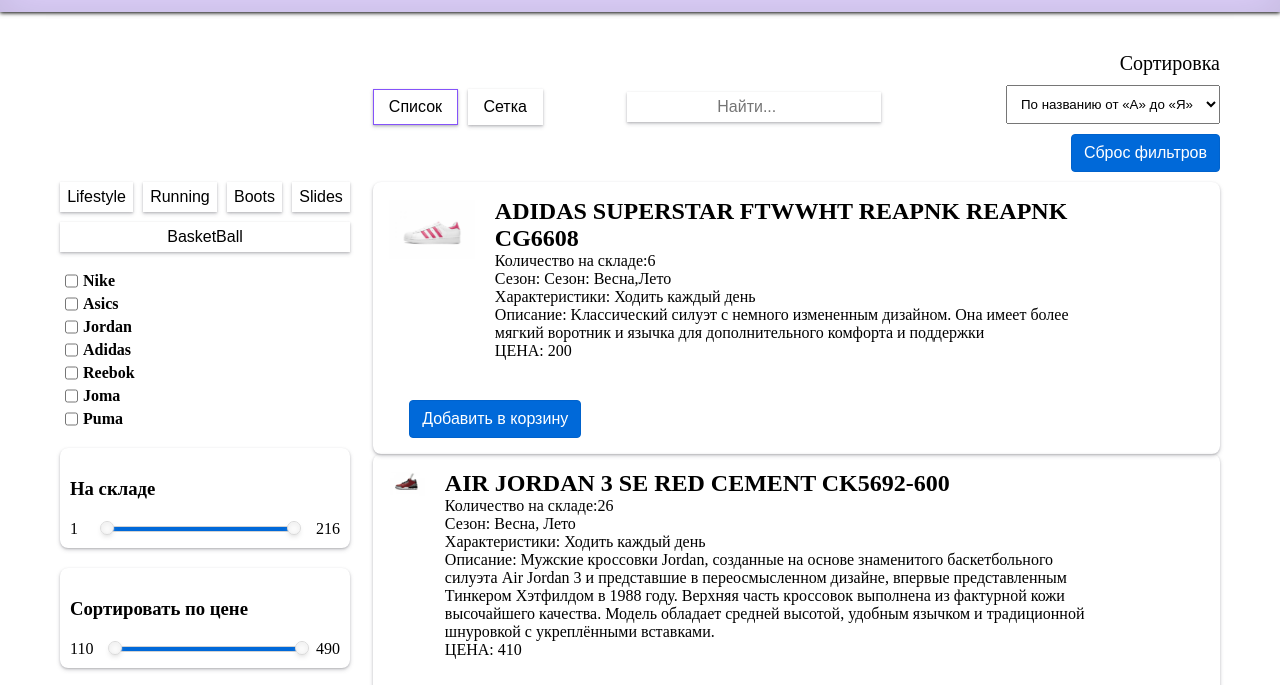
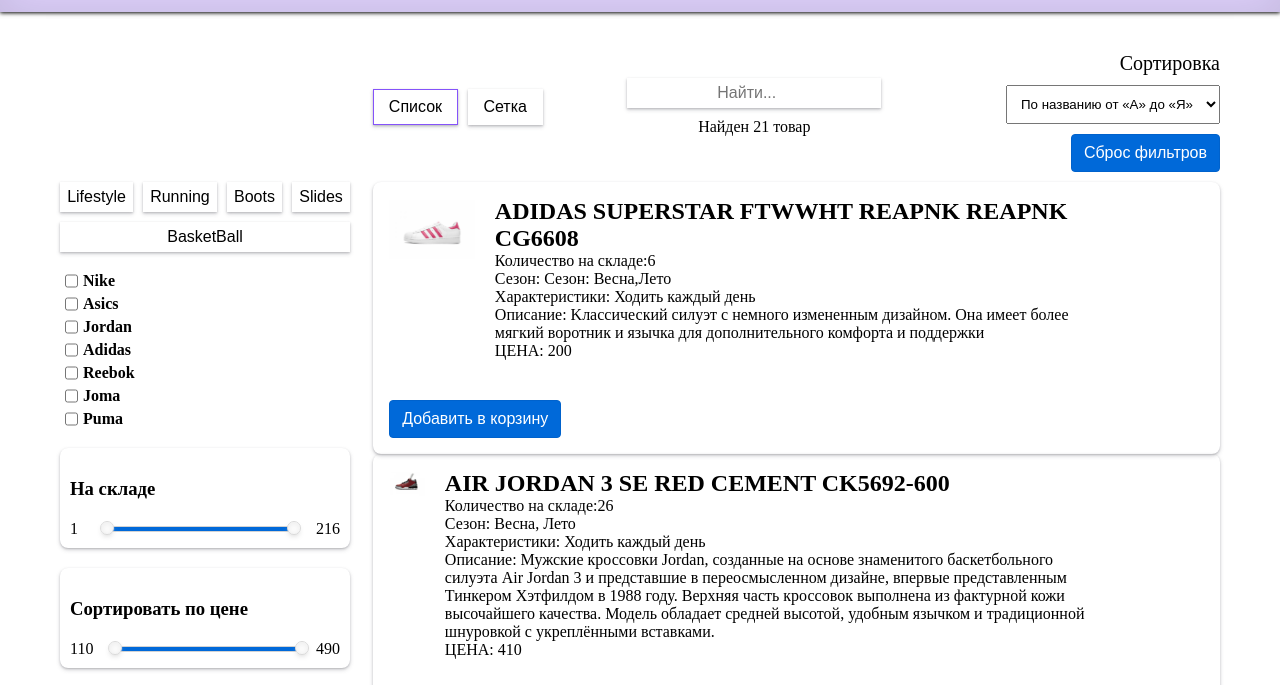
Before and after one commit to Arzhanik-Anastasia/online-stor, a website built with webpack: page src/index.html in a window 1280 px wide. Shown: the part 98-783 px from the top of the page. Built offline with nearby package versions, Linux system fonts and the light colour scheme.

Commit message:
fix: fix grid layout styles

```diff
--- a/src/components/app/controls/homePage/filterController.ts
+++ b/src/components/app/controls/homePage/filterController.ts
@@ -90,7 +90,26 @@
     });
   }
 
-  public changeLayout(layout: string): void {
+  public getCurrentLayout():string {
+    return JSON.parse(localStorage.getItem('layot') as string) ?? 'list';
+  }
+
+  private setCurrentLayout(layot: string | null): void {
+    localStorage.setItem('layot', JSON.stringify(layot));
+  }
+
+  public setLayoutActiveBtn(layot: string | null): void {
+    const layoutBtns = document.querySelectorAll('.layout__btn') as NodeListOf<Element>;
+    layoutBtns.forEach((btnEl) => {
+      btnEl.classList.remove('active');
+      if (btnEl.getAttribute('data-display') === layot) {
+        btnEl.classList.add('active');
+      }
+    });
+  }
+
+  public changeLayout(layout: string | null): void {
+    this.setCurrentLayout(layout);
     const productList = document.querySelector('.product__list') as HTMLDivElement;
     if (layout === 'grid') {
       productList.classList.add('list__grid-layout');
--- a/src/components/app/controls/homePage/homePageController.ts
+++ b/src/components/app/controls/homePage/homePageController.ts
@@ -1,6 +1,7 @@
 import { IFilters, IProduct } from '../../../../types';
 import { ProductCard } from '../../view/productCard/productCard';
 import { FilterController } from './filterController';
+import { declOfNum } from '../services/services';
 import data from '../../../../data';
 
 export class HomePageController {
@@ -26,11 +27,15 @@
   public renderList(): void {
     const productListNode = document.querySelector('.product__list') as HTMLDivElement;
     productListNode.innerHTML = '';
+    this.changeCountOfFilteredProduct();
     if (this.filteredProduct.length > 0) {
       productListNode.append(...this.renderAllProduct());
     } else {
       productListNode.textContent = 'Совпадений не найдено';
     }
+    const layot = this.filterController.getCurrentLayout() as string;
+    this.filterController.changeLayout(layot);
+    this.filterController.setLayoutActiveBtn(layot);
   }
 
   public sortCards():void {
@@ -62,4 +67,12 @@
     this.sortCards();
     this.renderList();
   }
+
+  private changeCountOfFilteredProduct(): void {
+    const count = this.filteredProduct.length;
+    const countWrapper = document.querySelector('.filtered-product__count') as HTMLDivElement;
+    if (count > 0) { countWrapper.textContent = `${declOfNum(['Найден', 'Найдено', 'Найдены'], count, ['товар', 'товара', 'товаров'])}`; } else {
+      countWrapper.textContent = '';
+    }
+  }
 }
--- a/src/components/app/controls/homePage/homePageListener.ts
+++ b/src/components/app/controls/homePage/homePageListener.ts
@@ -162,10 +162,9 @@
     const layoutBtns = document.querySelectorAll('.layout__btn') as NodeListOf<Element>;
     layoutBtns.forEach((btn) => {
       btn.addEventListener('click', (e: Event) => {
-        layoutBtns.forEach((btnEl) => { btnEl.classList.remove('active'); });
-        (e.target as HTMLButtonElement).classList.add('active');
         const layout = (e.target as HTMLButtonElement).getAttribute('data-display') as string;
         this.filtersController.changeLayout(layout);
+        this.filtersController.setLayoutActiveBtn(layout);
       });
     });
   }
--- a/src/components/app/controls/services/services.ts
+++ b/src/components/app/controls/services/services.ts
@@ -31,3 +31,10 @@
   const idProduct:number = +path.split('=')[1];
   return idProduct;
 }
+
+export function declOfNum(verb: string[], numb: number, titles: string[]): string {
+  const cases = [2, 0, 1, 1, 1, 2];
+  return `${verb[(numb % 100 > 4 && numb % 100 < 20) ? 2 : cases[(numb % 10 < 5) ? numb % 10 : 5]]}
+  ${numb}
+  ${titles[(numb % 100 > 4 && numb % 100 < 20) ? 2 : cases[(numb % 10 < 5) ? numb % 10 : 5]]}`;
+}
--- a/src/components/app/view/productCard/productCard.css
+++ b/src/components/app/view/productCard/productCard.css
@@ -42,7 +42,6 @@
 .product__buy,
 .product__to-chart {
     text-align: center;
-    white-space: nowrap;
     vertical-align: middle;
     border: 1px solid transparent;
     padding: 0.375rem 0.75rem;
@@ -54,7 +53,7 @@
     background-color: #0069d9;
     border-color: #0062cc;
     cursor: pointer;
-    margin: 40px 0 0 20px;
+    margin-top: 40px;
 }
 
 .item__grid-layout {
--- a/src/components/app/view/productList/productList.css
+++ b/src/components/app/view/productList/productList.css
@@ -4,7 +4,7 @@
 
 .list__grid-layout {
     display: grid;
-    grid-template-columns: repeat(4, 25%);
+    grid-template-columns: repeat(4, 23%);
     grid-template-rows: auto;
     gap: 2vmin;
 }
--- a/src/components/app/view/searchBar/searchBar.css
+++ b/src/components/app/view/searchBar/searchBar.css
@@ -1,6 +1,8 @@
 .search__bar {
     width: 30%;
     display: flex;
+    flex-direction: column;
+    gap: 10px;
     align-items: center;
     justify-content: center;
 }
--- a/src/components/app/view/searchBar/searchBar.ts
+++ b/src/components/app/view/searchBar/searchBar.ts
@@ -10,6 +10,7 @@
   private renderBlock():void {
     this.element.innerHTML = `
             <input type="search" placeholder="Найти..." class="search__input">
+            <div class="filtered-product__count"></div>
         `;
   }
 }
--- a/src/data.ts
+++ b/src/data.ts
@@ -298,7 +298,7 @@
 
   {
     id: 20,
-    name: 'REEBOK GURESU 2.0 MAROON/PROPNK/MIDSHA',
+    name: 'REEBOK GURESU 2.0 MAROON/ PROPNK/ MIDSHA',
     brand: Brand.reebok,
     category: Category.running,
     price: 168,
```
